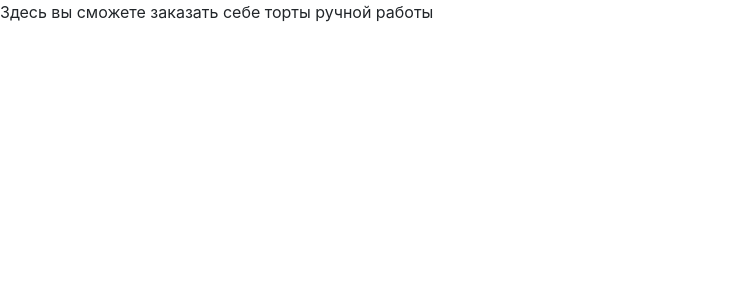
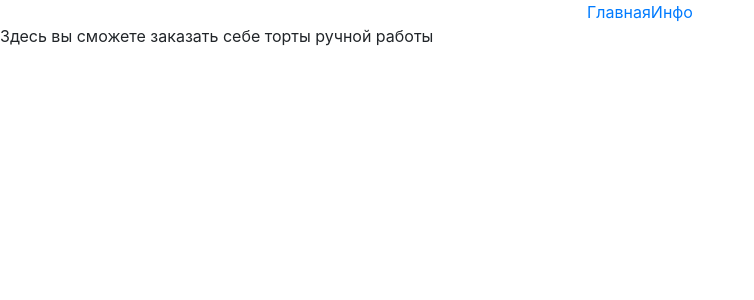
Before and after one commit to ThisIsCreativ/cakes-and-pies, a React (Create React App) app: page / in a window 1280 px wide. Shown: the top 300 px of the page, without its empty margins (0-754 px from the left). Built offline with nearby package versions, Linux system fonts and the light colour scheme.

Commit message:
Added nav panel

```diff
--- a/src/App.tsx
+++ b/src/App.tsx
@@ -10,6 +10,7 @@ import {
 } from "react-router-dom";
 import Index from './components/common/Index';
 import NotFound from './components/common/NotFound';
+import Info from './components/info/Info';
 
 interface AppProps {
 
@@ -21,6 +22,9 @@ export default class App extends React.PureComponent<AppProps>{
         <Route path="/" exact={true}>
           <Index />
         </Route>
+        <Route path="/info" exact={true}>
+          <Info />
+        </Route>
         <Route path="/">
           <NotFound />
         </Route>
--- a/src/components/common/Index.tsx
+++ b/src/components/common/Index.tsx
@@ -1,13 +1,15 @@
 import React from "react";
 import { FormattedMessage } from 'react-intl';
+import Toolbar from "./Toolbar";
 
 export default class Index extends React.PureComponent {
     render() {
-        return <div>
+        return <div className="index-page common-container">
+            <Toolbar />
             <FormattedMessage
                 id="APP_GREETING"
+                defaultMessage="Here you will be able to get yourself handmade cake"
                 description="Greeting to welcome the user to the app"
-                defaultMessage="Here you will be able to get yourself handmade cake"
             />
         </div>
     }
--- a/src/components/common/NotFound.tsx
+++ b/src/components/common/NotFound.tsx
@@ -6,8 +6,8 @@ export default class NotFound extends React.PureComponent {
         return <div>
             <FormattedMessage
                 id="APP_PAGE_NOT_FOUND"
+                defaultMessage="Sorry, page you are looking for is not exists"
                 description="Sorry, page you are looking for is not exists"
-                defaultMessage="Sorry, page you are looking for is not exists"
             />
         </div>
     }
--- /dev/null
+++ b/src/components/common/Toolbar.tsx
@@ -0,0 +1,35 @@
+import React, { PropsWithChildren } from "react";
+import { FormattedMessage } from 'react-intl';
+import { Link } from "react-router-dom";
+
+export default class Toolbar extends React.PureComponent {
+    render() {
+        return <div className="common-toolbar">
+            <ToolbarItem href="/">
+                <FormattedMessage
+                    id="APP_LINK_HOME"
+                    defaultMessage="Home"
+                    description="Home link label"
+                />
+            </ToolbarItem>
+            <ToolbarItem href="/info">
+                <FormattedMessage
+                    id="APP_LINK_INFO"
+                    defaultMessage="Info"
+                    description="Info link label"
+                />
+            </ToolbarItem>
+        </div>
+    }
+}
+
+interface ToolbarItemProps {
+    href: string
+}
+const ToolbarItem = React.memo((props: PropsWithChildren<ToolbarItemProps>) => {
+    return <div className="common-toolbar-item">
+        <Link to={props.href} >
+            {props.children}
+        </Link>
+    </div>
+});
--- a/src/components/info/Info.tsx
+++ b/src/components/info/Info.tsx
@@ -1,9 +1,11 @@
 import React from "react";
 import { FormattedMessage } from 'react-intl';
+import Toolbar from "../common/Toolbar";
 
 export default class Info extends React.PureComponent {
     render() {
         return <div>
+            <Toolbar />
             Здесь будет инфо
         </div>
     }
--- a/src/css/app.css
+++ b/src/css/app.css
@@ -0,0 +1,12 @@
+.common-container {
+    width: 100%;
+    height: 100%;
+    display: flex;
+    flex-direction: column;
+}
+
+.common-toolbar {
+    width: 100%;
+    display: flex;
+    justify-content: center;
+}
--- a/src/messages/ru.json
+++ b/src/messages/ru.json
@@ -1,3 +1,6 @@
 {
-    "APP_GREETING": "Здесь вы сможете заказать себе торты ручной работы"
+    "APP_GREETING": "Здесь вы сможете заказать себе торты ручной работы",
+    "APP_PAGE_NOT_FOUND": "Извините, запрашиваемая страница не найдена",
+    "APP_LINK_HOME": "Главная",
+    "APP_LINK_INFO": "Инфо"
 }
```
Also changed, not shown: src/messages/defaultMessages.json (+22 -2 lines).
